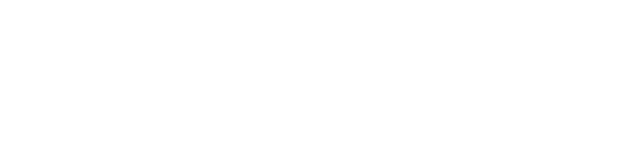
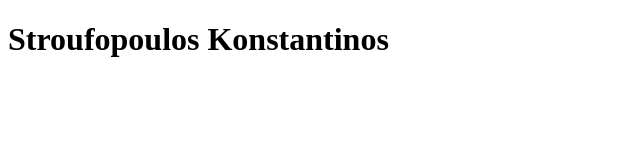
Before and after one commit to dean-nos/dean-nos-rsschool-cv, a plain HTML site: page index.html in a window 1280 px wide. Shown: the whole page, without its empty margins (0-640 px from the left). Drawn offline with Linux system fonts and the light colour scheme.

Commit message:
feat: add personal name

```diff
--- a/index.html
+++ b/index.html
@@ -7,6 +7,6 @@
     <title>Document</title>
 </head>
 <body>
-
+    <h1>Stroufopoulos Konstantinos</h1>
 </body>
 </html>
```
